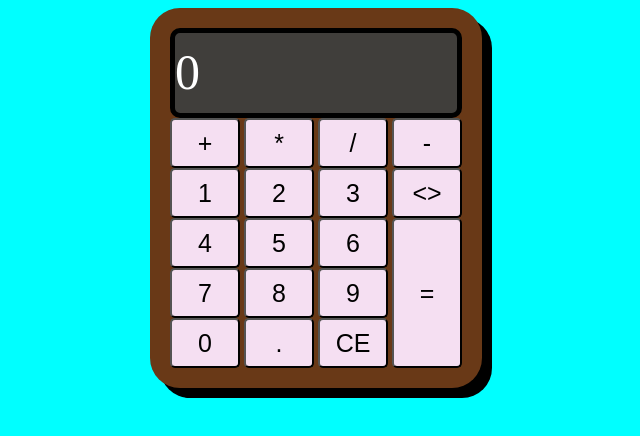
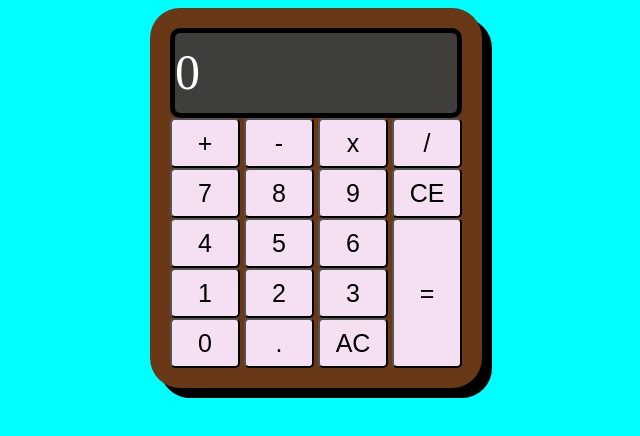
Before and after one commit to aman-gupta-10520/calculator.github.io, a plain HTML site: page index.html in a window 1280 px wide. Shown: the full height of the page, 324-964 px from the left. Drawn offline with Linux system fonts and the light colour scheme.

Commit message:
Update index.html

```diff
--- a/index.html
+++ b/index.html
@@ -1,44 +1,44 @@
 <!DOCTYPE HTML>
 <html>
 <head>
- <title>Calcculator</title>
+ <title>Calculator</title>
  <link rel="stylesheet" href="style.css">
 </head>
 <body>
   <div class="wrapper">
-  <div id="show"><span id="1">0</span></div>
+  <div id="show"><h8 id="1">0</h8></div>
     <div class="operator">
      <button id="plus" onclick=plusf()>+</button>
-     <button id="multiply" onclick=multiplyf()>*</button>
+     <button id="minus" onclick=minusf()><span>-</span></button>
+     <button id="multiply" onclick=multiplyf()>x</button>
      <button id="divide" onclick=dividef()>/</button>
-     <button id="minus" onclick=minusf()>-</button>
-    <div>
+    </div>
   <div class="numbers">
+   <div class="number">
+    <button id="seven" onclick=sevenf()>7</button>
+    <button id="eigth" onclick=eigthf()>8</button>
+    <button id="nine" onclick=ninef()>9</button>
+   </div>
+
+   <div class="number">
+   <button id="four" onclick=fourf()>4</button>
+   <button id="five" onclick=fivef()>5</button>
+   <button id="six" onclick=sixf()>6</button>
+   </div>
    <div class="number">
    <button class="se" id="one" onclick=onef()>1</button>
    <button id="two" onclick=twof()>2</button>
    <button id="three" onclick=threef()>3</button>
    </div>
    <div class="number">
-  <button id="four" onclick=fourf()>4</button>
-  <button id="five" onclick=fivef()>5</button>
-  <button id="six" onclick=sixf()>6</button>
-  </div>
-  <div class="number">
-  <button id="seven" onclick=sevenf()>7</button>
-  <button id="eigth" onclick=eigthf()>8</button>
-  <button id="nine" onclick=ninef()>9</button>
-  </div>
-  <div class="number">
    <button id="zeo" onclick=zerof()>0</button>
    <button id="decimal" onclick=decimalf()>.</button>
-  <button id="clear" onclick=cl()>CE</button>
+   <button id="clear" onclick=cl()>AC</button>
    </div>
   </div>
   <div class="extra">
-  <button id="remove" onclick=removef()><></button>
+  <button id="remove" onclick=removef()>CE</button>
   <button id="equal" onclick=eqf()>=</button>
-
   </div>
   </div>
   <script src="script.js"></script>
```
Lines whose indentation alone changed are shown as unchanged.
